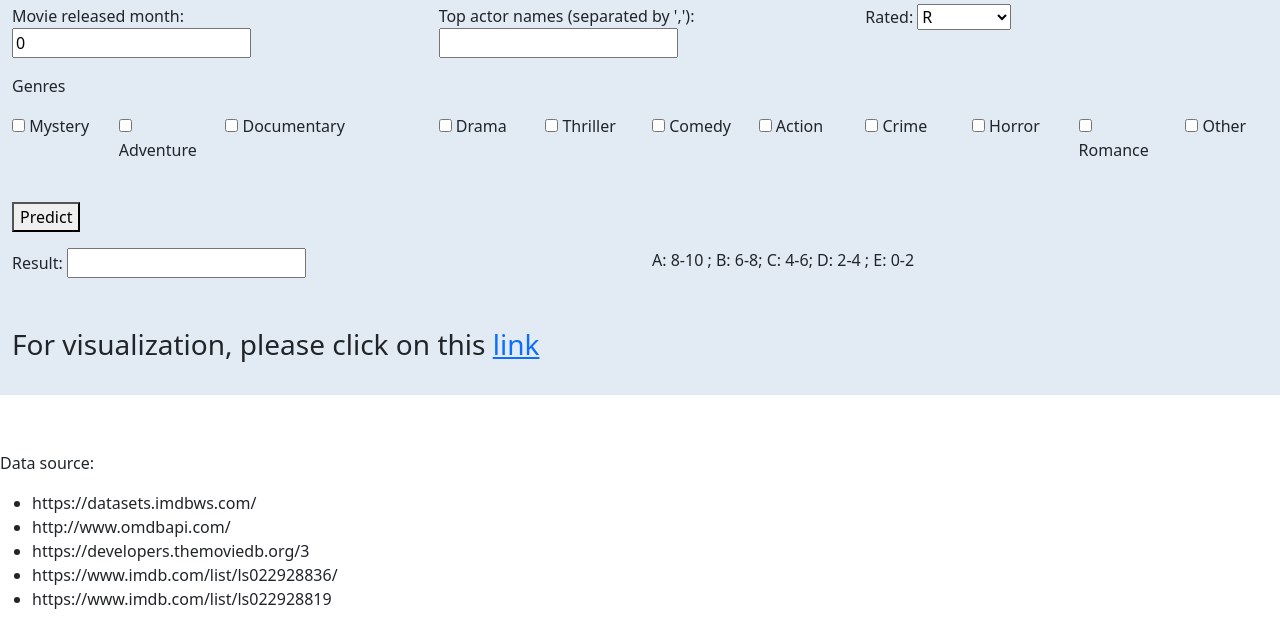
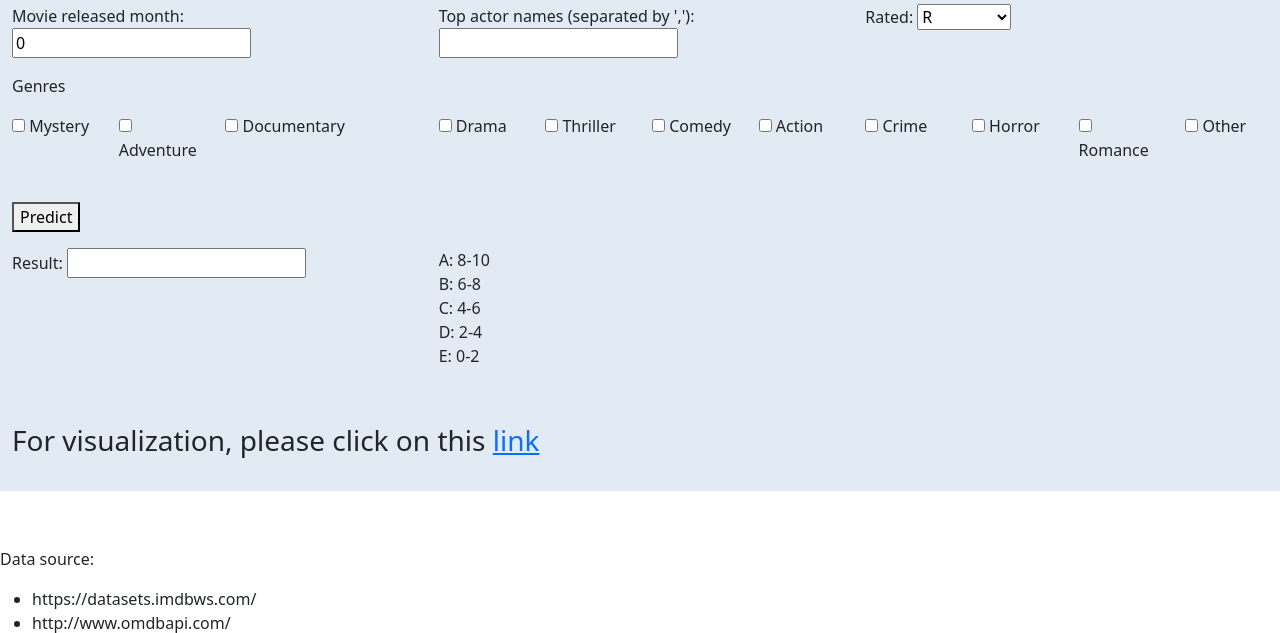
Before and after one commit to datng87/movies_success_prediction, a Flask app: page / in a window 1280 px wide. Shown: the part 1122-1755 px from the top of the page. Run offline with Flask 2, Linux system fonts and the light colour scheme.

Commit message:
front end finished

```diff
--- a/templates/index.html
+++ b/templates/index.html
@@ -191,12 +191,16 @@
     <p></p>
 
     <div class="row">
-      <div class="col-md-6">
+      <div class="col-md-4">
         <label for="Result">Result:</label>
         <input type="text" id="Result" name="Result">
       </div>
-      <div class="col-md-6">
-        <p>A: 8-10 ; B: 6-8; C: 4-6; D: 2-4 ; E: 0-2</p>
+      <div class="col-md-3">
+        <p>A: 8-10 <br>
+          B: 6-8<br>
+          C: 4-6<br>
+          D: 2-4 <br>
+          E: 0-2</p>
       </div>
     </div>
     <p><br></p>
```
